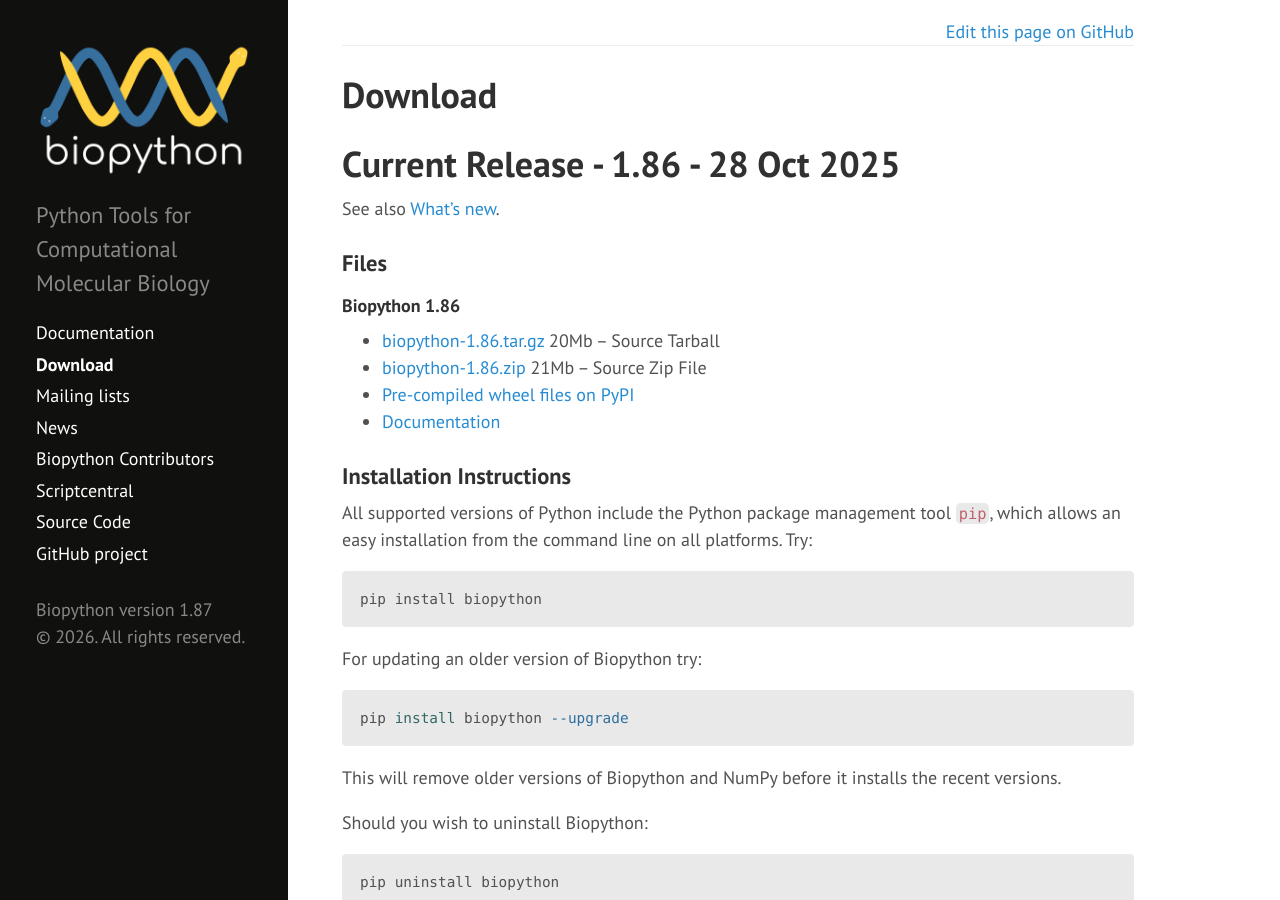
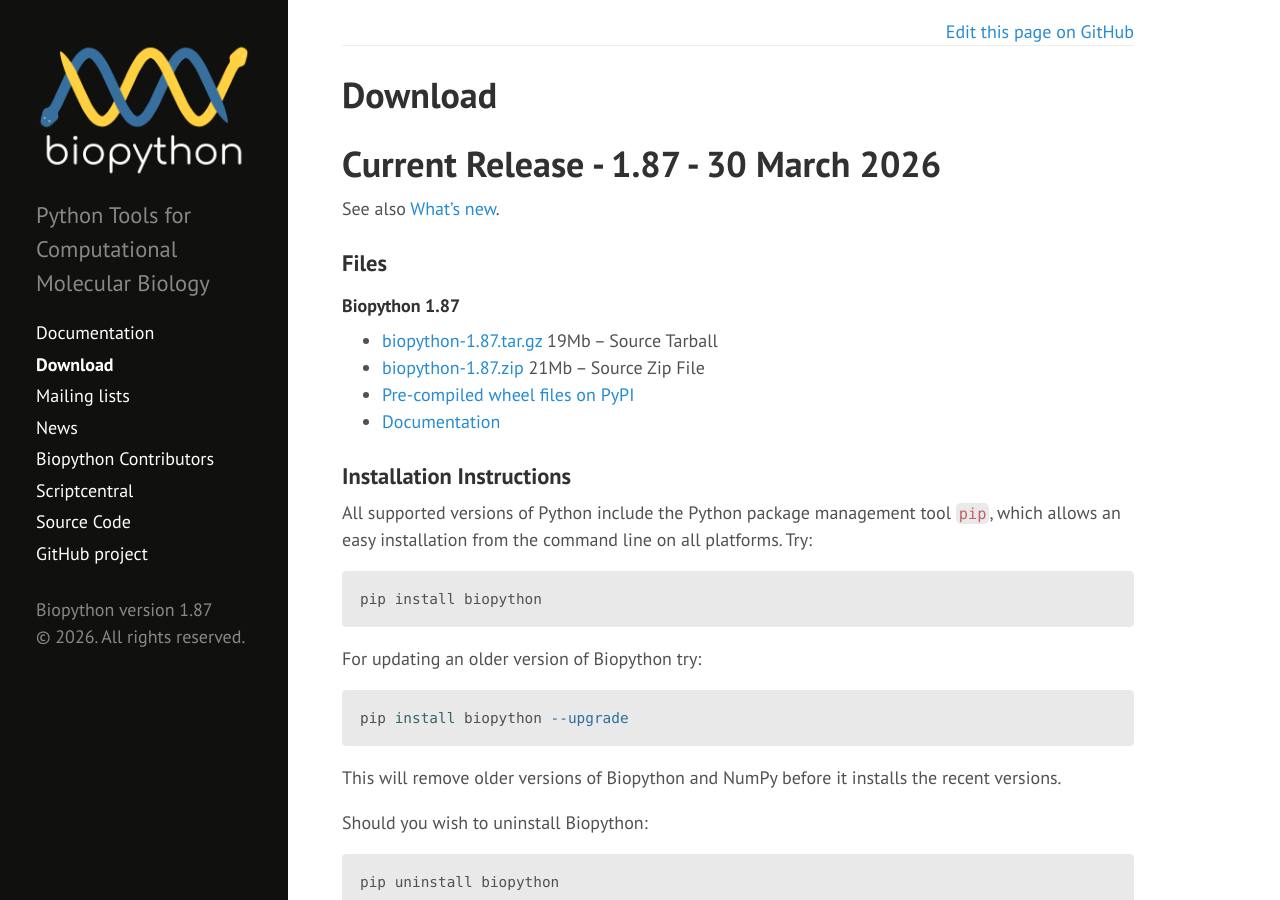
Before and after one commit to biopython/biopython.github.io, a Jekyll site: the page built from wiki/Download.md, in a window 1280 px wide and 900 px high. Built offline with Jekyll 4.4.1, drawn with Linux system fonts in a browser that asks for light colours.

Commit message:
Biopython 1.87

```diff
--- a/wiki/Download.md
+++ b/wiki/Download.md
@@ -6,22 +6,22 @@ redirect_from:
  - /download/
 ---
 
-Current Release - 1.86 - 28 Oct 2025
-====================================
+Current Release - 1.87 - 30 March 2026
+======================================
 
 See also [What's
 new](https://github.com/biopython/biopython/blob/master/NEWS.rst).
 
 ### Files
 
-#### Biopython 1.86
+#### Biopython 1.87
 
--   [biopython-1.86.tar.gz](http://biopython.org/DIST/biopython-1.86.tar.gz)
-    20Mb -- Source Tarball
--   [biopython-1.86.zip](http://biopython.org/DIST/biopython-1.86.zip)
+-   [biopython-1.87.tar.gz](http://biopython.org/DIST/biopython-1.87.tar.gz)
+    19Mb -- Source Tarball
+-   [biopython-1.87.zip](http://biopython.org/DIST/biopython-1.87.zip)
     21Mb -- Source Zip File
--   [Pre-compiled wheel files on PyPI](https://pypi.python.org/pypi/biopython/1.86)
--   [Documentation](https://biopython.org/docs/1.86/)
+-   [Pre-compiled wheel files on PyPI](https://pypi.python.org/pypi/biopython/1.87)
+-   [Documentation](https://biopython.org/docs/1.87/)
 
 ### Installation Instructions
 
```
